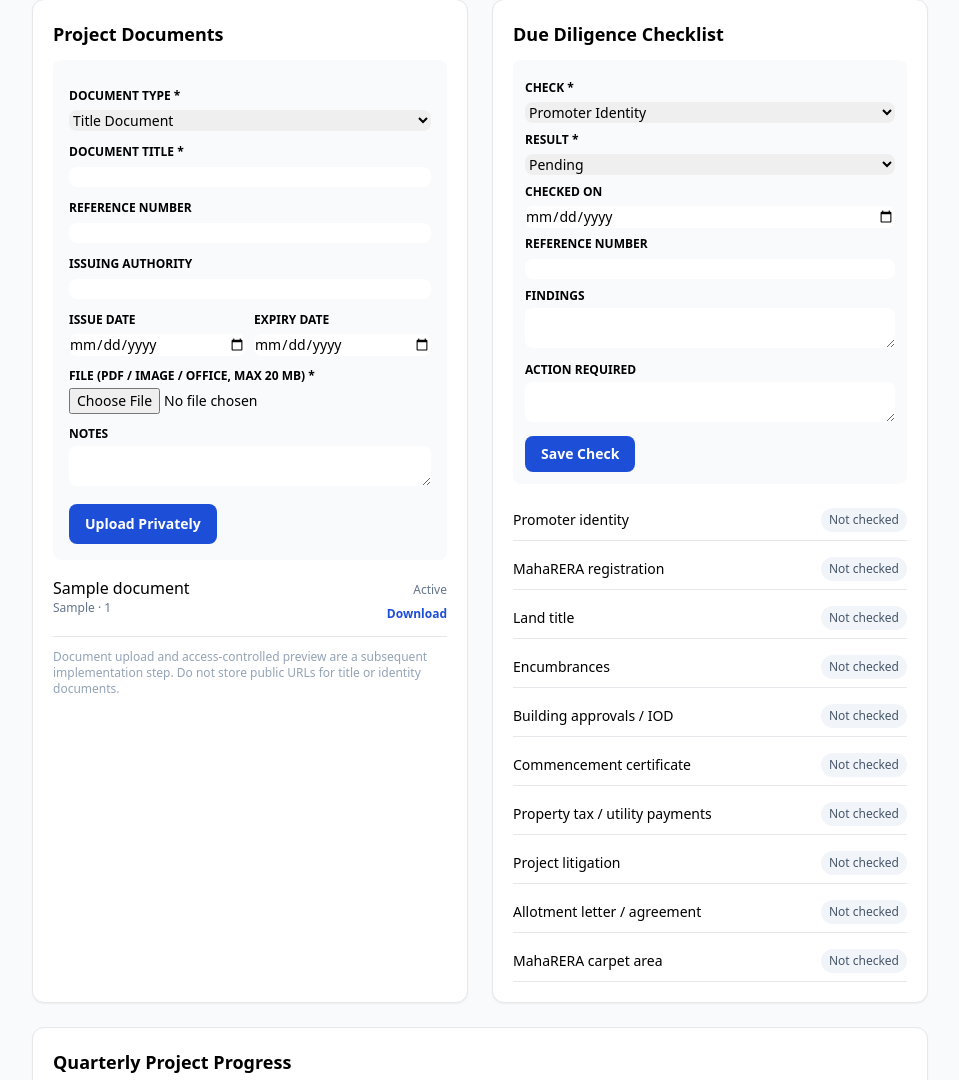
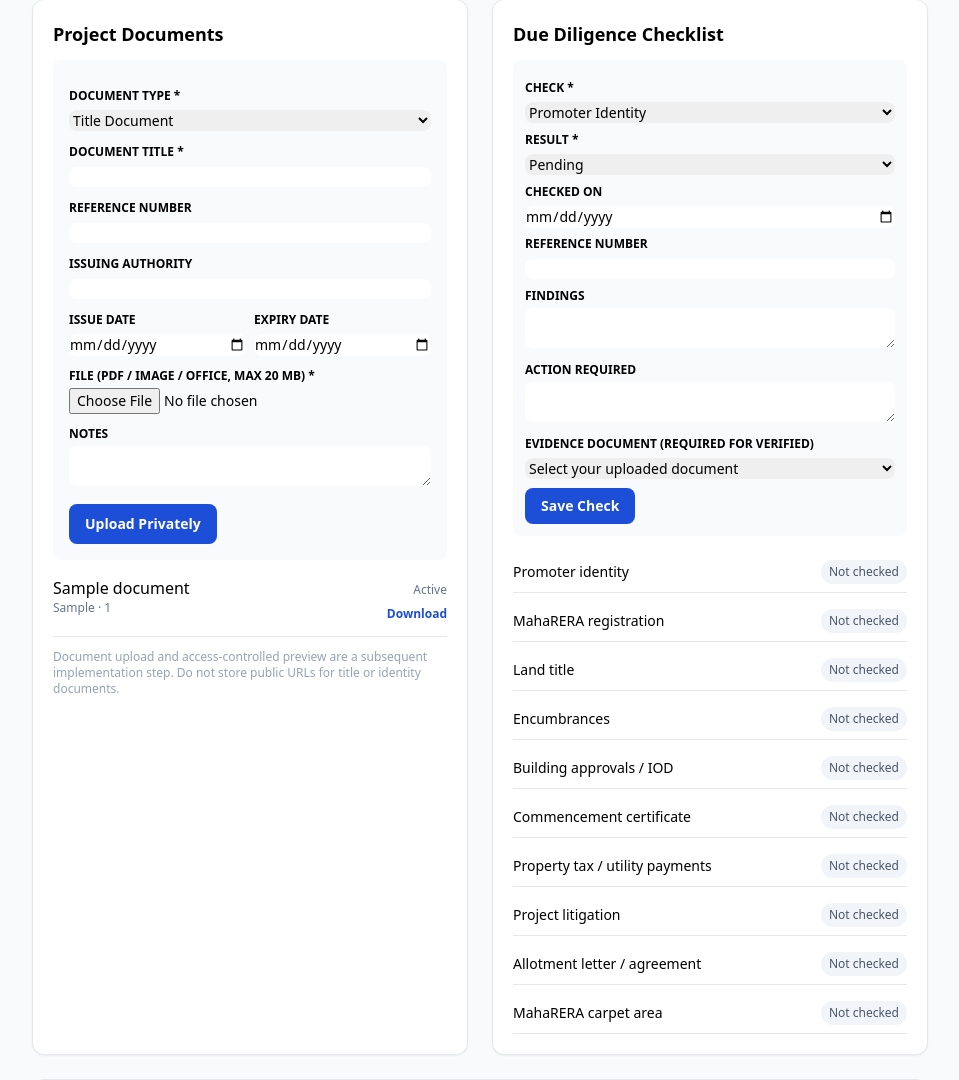
Before and after one commit to rattlescorpion/pfre-omni, a Laravel app: template resources/views/projects/show.blade.php in a window 1280 px wide. Shown: the part 2024-3104 px from the top of the page, without its empty margins (288-1247 px from the left). Run offline with Laravel 10, Linux system fonts and the light colour scheme; the template is opened without the code that fills it: most values are stand-ins (such as "Sample title", 1, 10 or a date in 2020); data that the repository does not hold is empty; style sheets or scripts are compiled from the project's sources; parts of the project's set-up code (start-up, migrations or seed data) failed here and were passed over.

Commit message:
Add evidence document selector to due diligence form

```diff
--- a/resources/views/projects/show.blade.php
+++ b/resources/views/projects/show.blade.php
@@ -88,6 +88,7 @@
 <div><label class="mb-1 block text-xs font-semibold uppercase">Reference Number</label><input name="reference_number" class="w-full rounded-lg border-slate-300 text-sm"></div>
 <div><label class="mb-1 block text-xs font-semibold uppercase">Findings</label><textarea name="findings" rows="2" class="w-full rounded-lg border-slate-300 text-sm"></textarea></div>
 <div><label class="mb-1 block text-xs font-semibold uppercase">Action Required</label><textarea name="action_required" rows="2" class="w-full rounded-lg border-slate-300 text-sm"></textarea></div>
+            <div><label class="mb-1 block text-xs font-semibold uppercase">Evidence Document (required for Verified)</label><select name="evidence_document_id" class="w-full rounded-lg border-slate-300 text-sm"><option value="">Select your uploaded document</option>@foreach($documents as $doc)<option value="{{ $doc->id }}">{{ $doc->title }}</option>@endforeach</select></div>
 <button class="rounded-lg bg-blue-700 px-4 py-2 text-sm font-semibold text-white">Save Check</button></form><div class="space-y-2">@php($dueTypes=['promoter_identity'=>'Promoter identity','project_registration'=>'MahaRERA registration','land_title'=>'Land title','encumbrances'=>'Encumbrances','building_approvals'=>'Building approvals / IOD','commencement_certificate'=>'Commencement certificate','tax_payments'=>'Property tax / utility payments','litigation'=>'Project litigation','allotment_agreement'=>'Allotment letter / agreement','carpet_area'=>'MahaRERA carpet area'])@foreach($dueTypes as $key=>$label)@php($check=$checks->firstWhere('check_type',$key))<div class="flex items-center justify-between gap-2 border-b py-2"><span class="text-sm">{{ $label }}</span><span class="rounded-full px-2 py-1 text-xs {{ !$check ? 'bg-slate-100 text-slate-600' : ($check->check_status==='verified' ? 'bg-green-100 text-green-700' : ($check->check_status==='issue_found' ? 'bg-red-100 text-red-700' : 'bg-amber-100 text-amber-700')) }}">{{ $check ? ucfirst(str_replace('_',' ',$check->check_status)) : 'Not checked' }}</span></div>@endforeach</div></div>
     </section>
 
```
